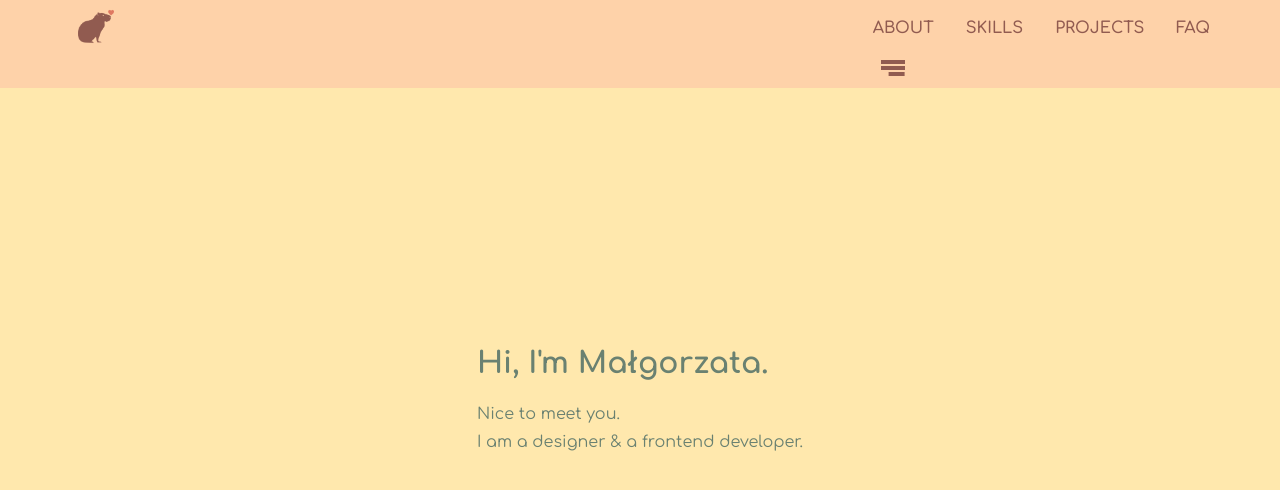
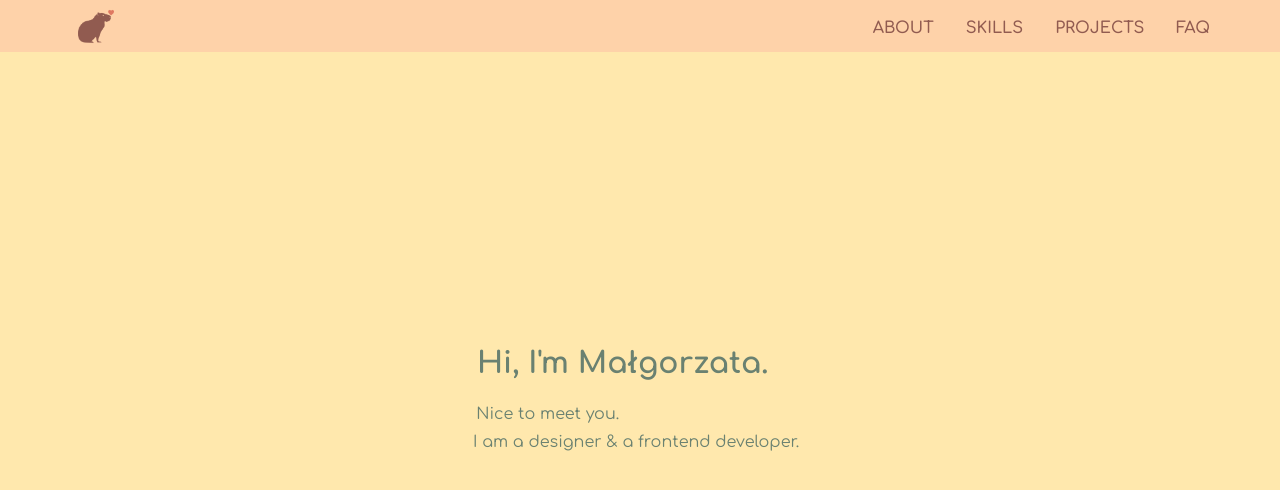
Before and after one commit to karibara/karibara-next-website, a Next.js app: page / in a window 1280 px wide. Shown: the top 490 px of the page. Built offline with nearby package versions, Linux system fonts and the light colour scheme; what tailwindcss-motion would draw is missing.

Commit message:
Improve header text animation

```diff
--- a/src/app/page.tsx
+++ b/src/app/page.tsx
@@ -1,22 +1,60 @@
+"use client";
 // import Image from "next/image";
+
+import { motion } from "framer-motion";
 
 export default function Home() {
   return (
     <div className="grid grid-rows-[20px_1fr_20px] items-center justify-items-center min-h-screen p-8 pb-20 gap-16 sm:p-20 font-[family-name:var(--font-comfortaa-sans)]">
       <main className="flex flex-col gap-8 row-start-2 items-start">
         <div className="flex gap-1  flex-col text-mintKari">
-          <h1 className="text-3xl font-bold pb-4 motion-translate-x-in-[-200%] motion-blur-in-[15px] motion-opacity-in-[0%] motion-duration-[2.25s] motion-duration-[3.00s]/opacity motion-ease-spring-smooth">
+          <motion.h1
+            initial={{ x: -500, opacity: 0, filter: "blur(15px)" }}
+            animate={{ x: 0, opacity: 1, filter: "blur(0px)" }}
+            transition={{
+              type: "spring",
+              stiffness: 80, // kontroluje "sztywność" sprężyny
+              damping: 60, // kontroluje "dochamowanie" pod koniec
+              duration: 6, // opcjonalnie, dla większej kontroli
+            }}
+            className="text-3xl font-bold pb-4 "
+          >
             Hi, I&apos;m Małgorzata.
-          </h1>
-          <h2 className="motion-translate-x-in-[-200%] motion-blur-in-[10px] motion-duration-[3.5s] motion-opacity-in-[0%] motion-duration-[5.00s]/opacity motion-ease-spring-smooth">
+          </motion.h1>
+
+          <motion.h2
+            initial={{ x: -300, opacity: 0, filter: "blur(15px)" }}
+            animate={{ x: 0, opacity: 1, filter: "blur(0px)" }}
+            transition={{
+              type: "spring",
+              stiffness: 80,
+              damping: 60,
+              duration: 8,
+              delay: 1,
+            }}
+          >
             Nice to meet you.
-          </h2>
-          <h2 className="motion-translate-x-in-[-200%] motion-blur-in-[5px] motion-duration-[4.5s] motion-opacity-in-[0%]  motion-ease-spring-smooth">
+          </motion.h2>
+          <motion.h2
+            initial={{ x: -300, opacity: 0, filter: "blur(15px)" }}
+            animate={{ x: 0, opacity: 1, filter: "blur(0px)" }}
+            transition={{
+              type: "spring",
+              stiffness: 80,
+              damping: 65,
+              duration: 12,
+              delay: 2,
+            }}
+          >
             I am a designer & a frontend developer.
-          </h2>
+          </motion.h2>
         </div>
       </main>
       <footer className="row-start-3 flex gap-6 flex-wrap items-center justify-center"></footer>
     </div>
   );
 }
+
+// motion-translate-x-in-[-200%] motion-blur-in-[15px] motion-opacity-in-[0%] motion-duration-[2.25s] motion-duration-[3.00s]/opacity motion-ease-spring-smooth
+// "motion-translate-x-in-[-200%] motion-blur-in-[10px] motion-duration-[3.5s] motion-opacity-in-[0%] motion-duration-[5.00s]/opacity motion-ease-spring-smooth"
+// "motion-translate-x-in-[-200%] motion-blur-in-[5px] motion-duration-[4.5s] motion-opacity-in-[0%]  motion-ease-spring-smooth"
--- a/src/components/ui/Navbar.tsx
+++ b/src/components/ui/Navbar.tsx
@@ -105,7 +105,7 @@ export const Navbar: React.FC = () => {
 
             <AnimatedHamburgerButton
               onClick={() => setIsMenuOpen((isOpen) => !isOpen)}
-              className="mt-2"
+              className="mt-2 lg:hidden"
             />
           </div>
         </div>
```
